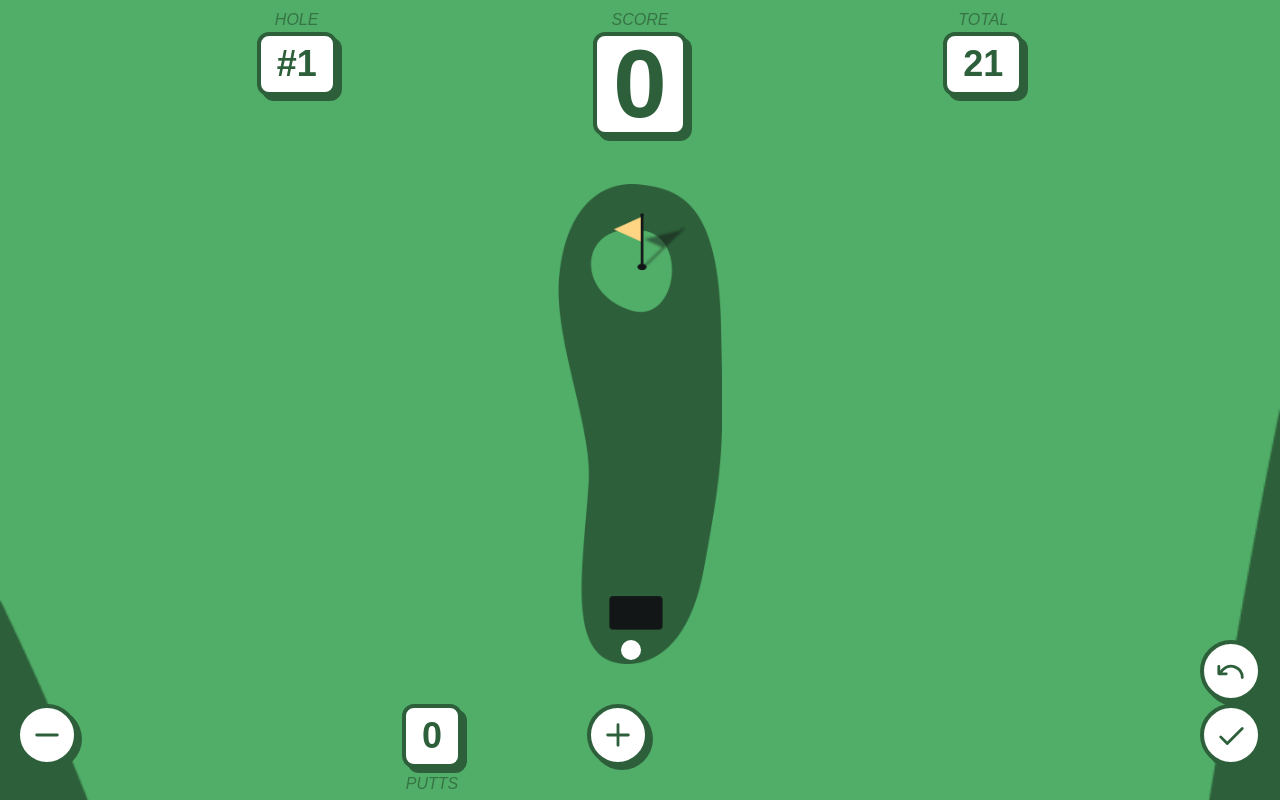
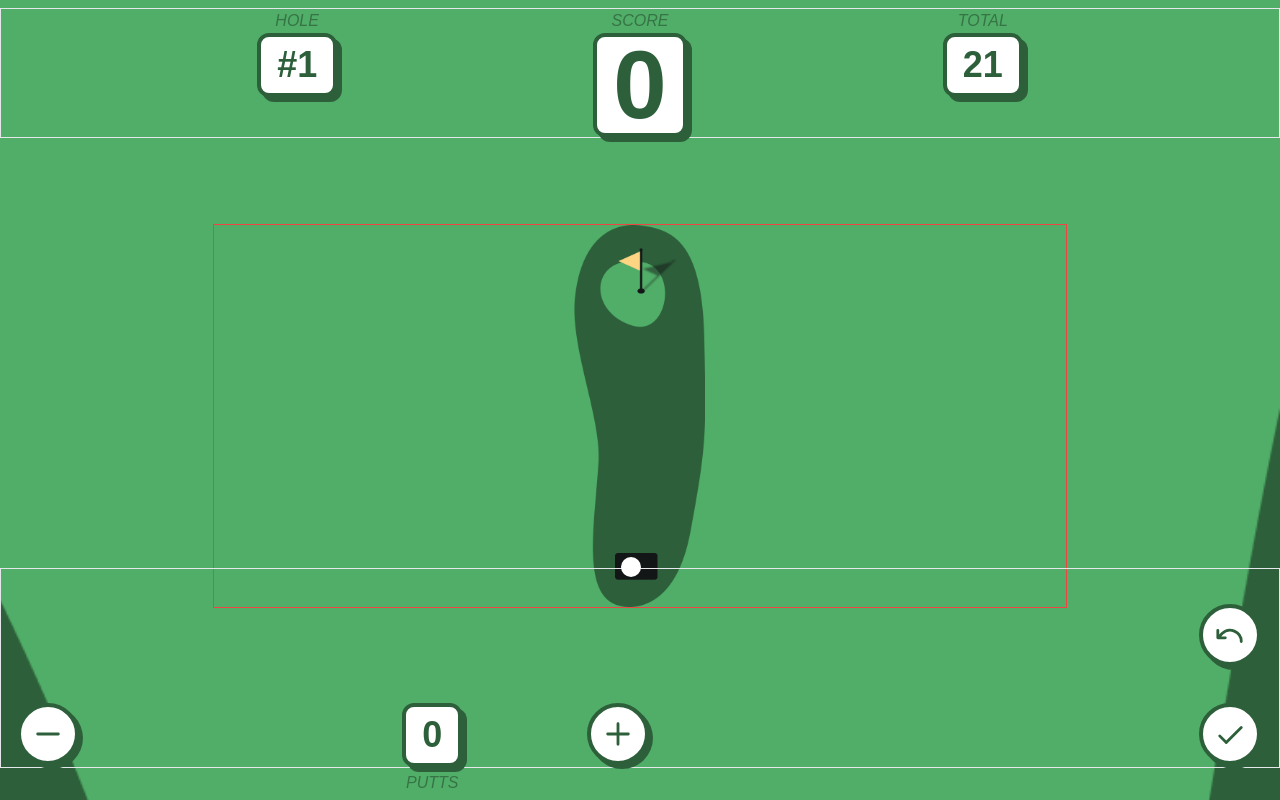
Before and after one commit to lbare/AlderGreens, a React (Vite) app: page /#/tracking in a window 1280 px wide. Built offline with nearby package versions, Linux system fonts and the light colour scheme.

Commit message:
Change positioning from absolute

```diff
--- a/src/routes/Tracking.tsx
+++ b/src/routes/Tracking.tsx
@@ -17,11 +17,11 @@ const Tracking = () => {
   const [score, setScore] = useState<number>(0);
   const [ballPosition, setBallPosition] = useState({
     x: "49%",
-    y: "102%",
+    y: "89.5%",
   });
   const [shotHistory, setShotHistory] = useState<
     Array<{ x: string; y: string; length?: string; angle?: number }>
-  >([{ x: "49%", y: "102%" }]);
+  >([{ x: "49%", y: "89.5%" }]);
 
   const incrementPutts = () => {
     setPutts((prevPutts) => prevPutts + 1);
@@ -37,33 +37,35 @@ const Tracking = () => {
     const rect = e.currentTarget.getBoundingClientRect();
     const x = e.clientX - rect.left;
     const y = e.clientY - rect.top;
+    const xPercent = (x / rect.width) * 100;
+    const yPercent = (y / rect.height) * 100;
 
     if (x >= 0 && x <= rect.width && y >= 0 && y <= rect.height) {
       const prevShot = shotHistory[shotHistory.length - 1];
 
-      let lineLength, angle, adjustedLength;
-      const shotRadius = 5; // half the size of the shot div
-      const ballRadius = 10; // half the size of the ball div
+      let lineLength: number, angle: number;
 
       if (prevShot) {
-        const dx = x - parseFloat(prevShot.x);
-        const dy = y - parseFloat(prevShot.y);
+        const prevXPercent = (parseFloat(prevShot.x) / 100) * rect.width;
+        const prevYPercent = (parseFloat(prevShot.y) / 100) * rect.height;
+        const dx = x - prevXPercent;
+        const dy = y - prevYPercent;
+
         lineLength = Math.sqrt(dx * dx + dy * dy);
-        angle = Math.atan2(dy, dx); // Keep this in radians for now
+        angle = Math.atan2(dy, dx) * (180 / Math.PI); // Convert radians to degrees
 
-        // Adjust the line's length to start at the edge of the previous shot and end at the edge of the current shot
-        adjustedLength = lineLength - shotRadius - ballRadius;
+        // Note: Adjustments for the radius can be done when rendering, or here based on your needs.
       }
 
-      setBallPosition({ x: x + "px", y: y + "px" });
+      setBallPosition({ x: xPercent + "%", y: yPercent + "%" });
       setScore((prevScore) => prevScore + 1);
       setShotHistory((prevHistory) => [
         ...prevHistory,
         {
-          x: x + "px",
-          y: y + "px",
-          length: adjustedLength ? adjustedLength + "px" : undefined,
-          angle: angle * (180 / Math.PI), // Convert to degrees here
+          x: xPercent + "%",
+          y: yPercent + "%",
+          length: lineLength ? lineLength + "px" : undefined,
+          angle: angle,
         },
       ]);
     }
@@ -71,22 +73,13 @@ const Tracking = () => {
 
   return (
     <div
-      className="flex h-full w-full justify-between items-center flex-col"
+      className="flex h-full w-full justify-center items-center flex-col"
       style={{
         backgroundImage: `url(${ScoreBG})`,
         backgroundSize: "cover",
       }}
     >
-      <img
-        src={Hole1}
-        alt="ScoreBG"
-        style={{
-          backgroundSize: "cover",
-          height: "60%",
-        }}
-        className="absolute left-0 right-0 top-12 bottom-0 m-auto"
-      />
-      <div className="flex w-full mt-2 justify-evenly">
+      <div className="flex w-full mt-2 justify-evenly border absolute top-0">
         <div className="flex flex-col items-center">
           <h1 className="font-archivo font-medium italic text-green-700 opacity-75">
             HOLE
@@ -134,9 +127,15 @@ const Tracking = () => {
         </div>
       </div>
       <div
-        className="flex w-4/6 h-full justify-between items-center"
+        className="flex w-4/6 h-96 mt-8 justify-between items-center border border-red-500"
         onClick={handleTap}
-        style={{ position: "relative" }}
+        style={{
+          position: "relative",
+          backgroundImage: `url(${Hole1})`,
+          backgroundSize: "contain",
+          backgroundRepeat: "no-repeat",
+          backgroundPosition: "center",
+        }}
       >
         <div
           style={{
@@ -164,7 +163,6 @@ const Tracking = () => {
                 borderRadius: "50%",
                 backgroundColor: "black",
                 transform: "translate(-50%, -50%)",
-                opacity: 0.7,
                 zIndex: 1,
               } as never
             }
@@ -173,20 +171,21 @@ const Tracking = () => {
               <div
                 style={{
                   position: "absolute",
-                  backgroundColor: "white",
+                  backgroundColor: "black",
                   width: shot.length,
-                  height: "2px",
+                  opacity: 0.7,
+                  height: "6px",
                   top: "50%",
                   left: "50%",
                   transform: `translate(-50%, -50%) rotate(${shot.angle}deg)`,
-                  zIndex: -1,
+                  zIndex: 0,
                 }}
               ></div>
             )}
           </div>
         ))}
       </div>
-      <div className="flex w-full h-1/4 mb-8 justify-between items-end px-4">
+      <div className="flex w-full h-1/4 mb-8 justify-between items-end px-4 border absolute bottom-0">
         <div className="grid grid-cols-3 h-16 gap-6 w-4/6">
           <CircularButton icon="minus" onClick={decrementPutts} />
           <div className="flex flex-col items-center">
```
